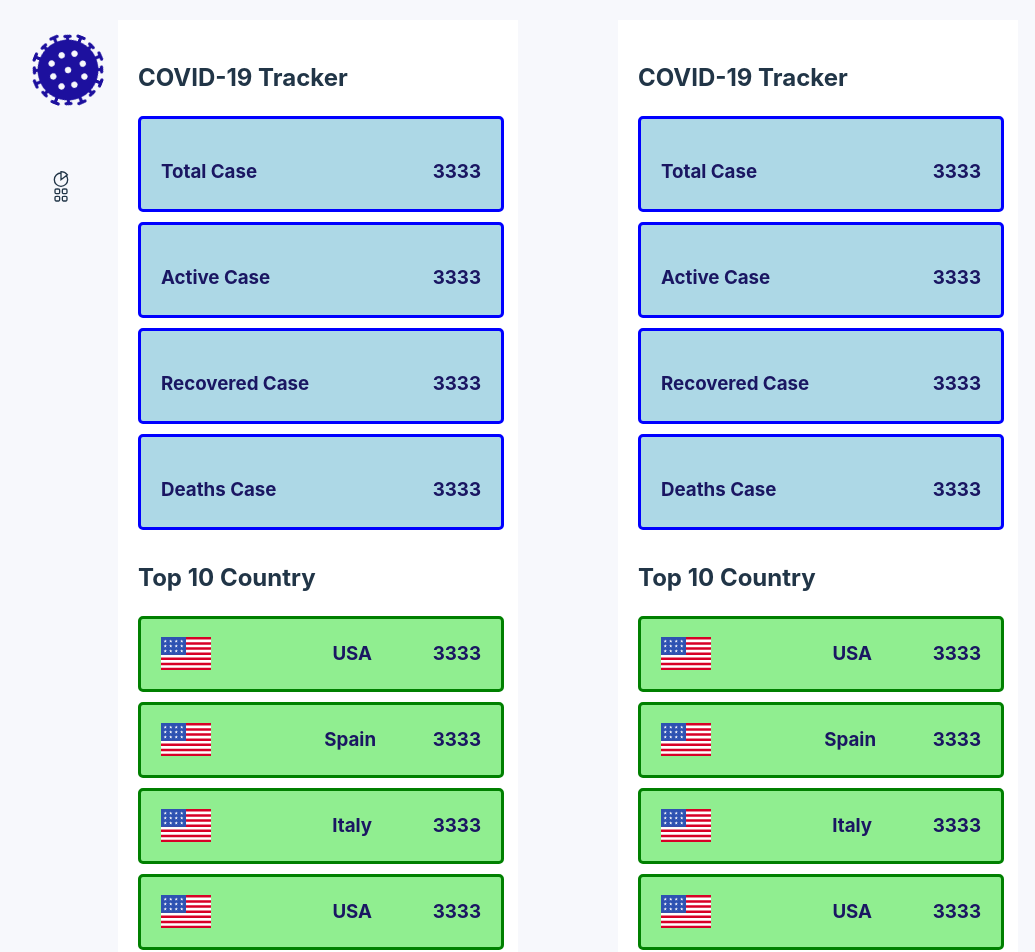
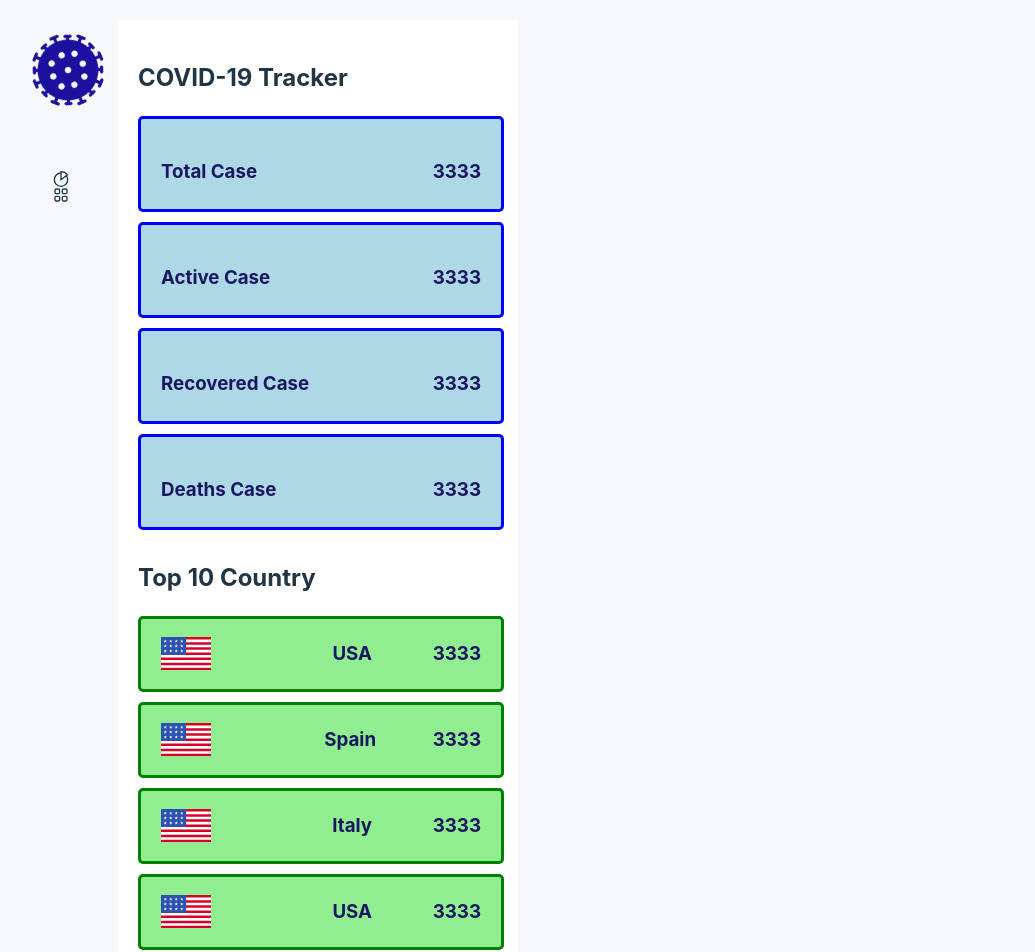
Before and after one commit to Sarii4/COVID-tracker, a React (Vite) app: page / in a window 1280 px wide. Shown: the top 952 px of the page, without its empty margins (2-1037 px from the left). Built offline with nearby package versions, Linux system fonts and the light colour scheme.

Commit message:
edit DataBar and App.jsx

```diff
--- a/src/App.jsx
+++ b/src/App.jsx
@@ -34,35 +34,6 @@ function App() {
       </aside>
 
 
-      <main>
-
-      </main>
-
-
-
-      <nav>
-      </nav>
-
-      <aside>
-        <h1>COVID-19 Tracker</h1>
-        <section>
-          <DataBar title="Total Case" value="3333" />
-          <DataBar title="Active Case" value="3333" />
-          <DataBar title="Recovered Case" value="3333"/>
-          <DataBar title="Deaths Case" value="3333" />
-        </section>
-
-        <article>
-          <h2>Top 10 Country</h2>
-          <TopTen country="USA" value="3333" />
-          <TopTen country="Spain" value="3333" />
-          <TopTen country="Italy" value="3333" />
-          <TopTen country="USA" value="3333" />
-          <TopTen country="USA" value="3333" />
-        </article>
-
-      </aside>
-
 
       <main>
 
--- a/src/Components/common/aside/DataBar.jsx
+++ b/src/Components/common/aside/DataBar.jsx
@@ -14,11 +14,11 @@ color: #1A1662;
 `;
 
 
-const DataBar = (props) => {
+const DataBar = ({title, value}) => {
   return (
     <WorldData>
-      <h3>{props.title}</h3>
-      <h3>{props.value}</h3>
+      <h3>{title}</h3>
+      <h3>{value}</h3>
     </WorldData>
   )
 }
```
